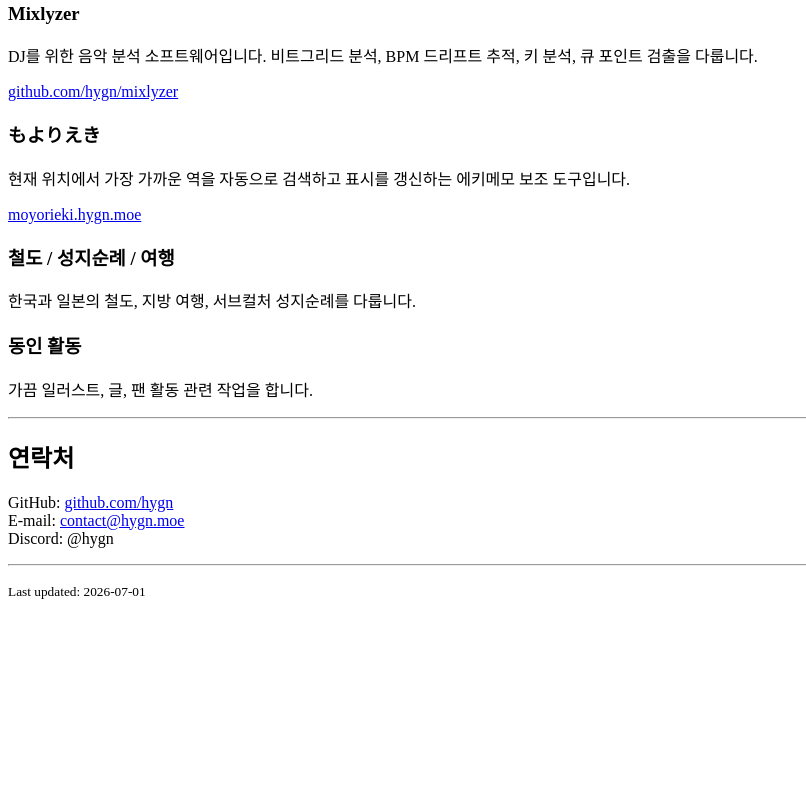
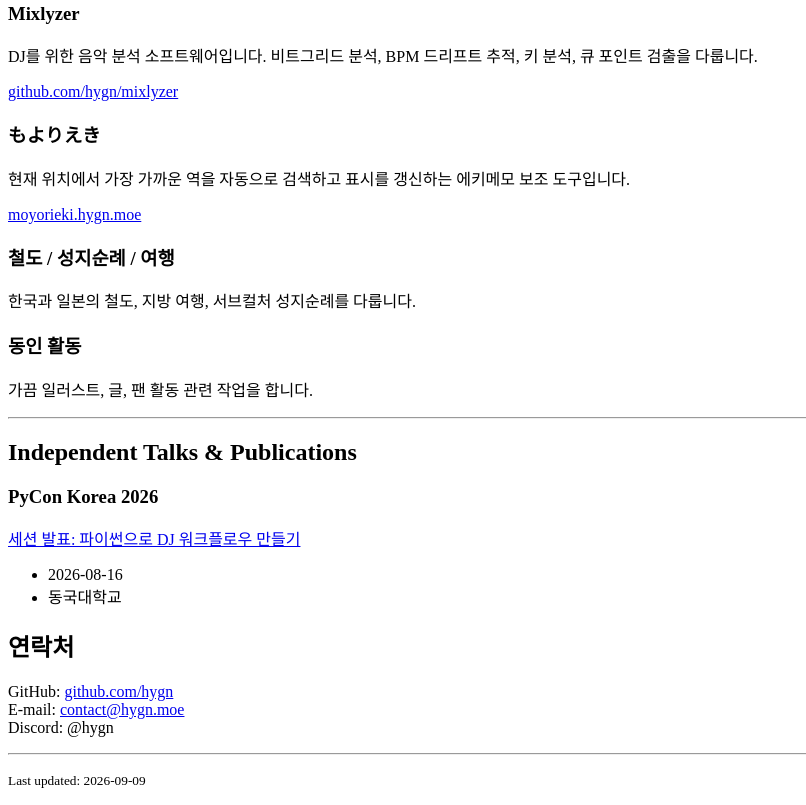
Before and after one commit to hygn/hygn.moe, a plain HTML site: page index.html in a window 1280 px wide. Shown: the part 715-1520 px from the top of the page, without its empty margins (0-806 px from the left). Before the commit the page ends 1331 px from the top, so only its background shows below. Drawn offline with Linux system fonts and the light colour scheme.

Commit message:
Update index.html

```diff
--- a/index.html
+++ b/index.html
@@ -96,6 +96,19 @@
 
     <hr>
 
+    <h2>Independent Talks & Publications</h2>
+
+    <h3>PyCon Korea 2026</h3>
+    <p>
+        <a href="https://2026.pycon.kr/presentations/29e2ba75-3cfd-4e6d-bb46-0955c48027b7#%ED%8C%8C%EC%9D%B4%EC%8D%AC%EC%9C%BC%EB%A1%9C-DJ-%EC%9B%8C%ED%81%AC%ED%94%8C%EB%A1%9C%EC%9A%B0-%EB%A7%8C%EB%93%A4%EA%B8%B0">
+            세션 발표: 파이썬으로 DJ 워크플로우 만들기
+        </a>
+    </p>
+    <ul>
+        <li>2026-08-16</li>
+        <li>동국대학교</li>
+    </ul>
+
     <h2>연락처</h2>
 
     <p>
@@ -107,7 +120,7 @@
     <hr>
 
     <p>
-        <small>Last updated: 2026-07-01</small>
+        <small>Last updated: 2026-09-09</small>
     </p>
 
 </body>
```
